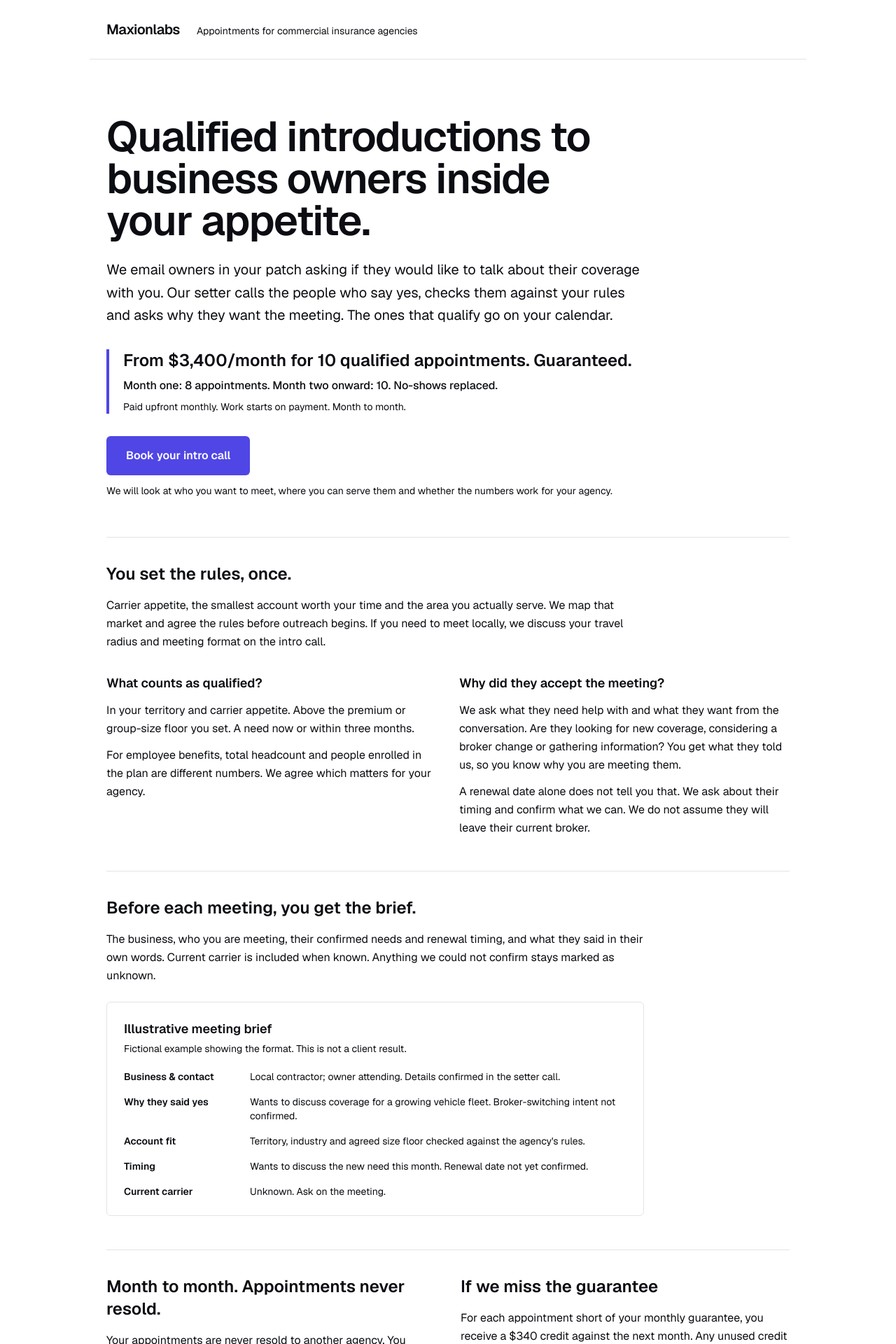
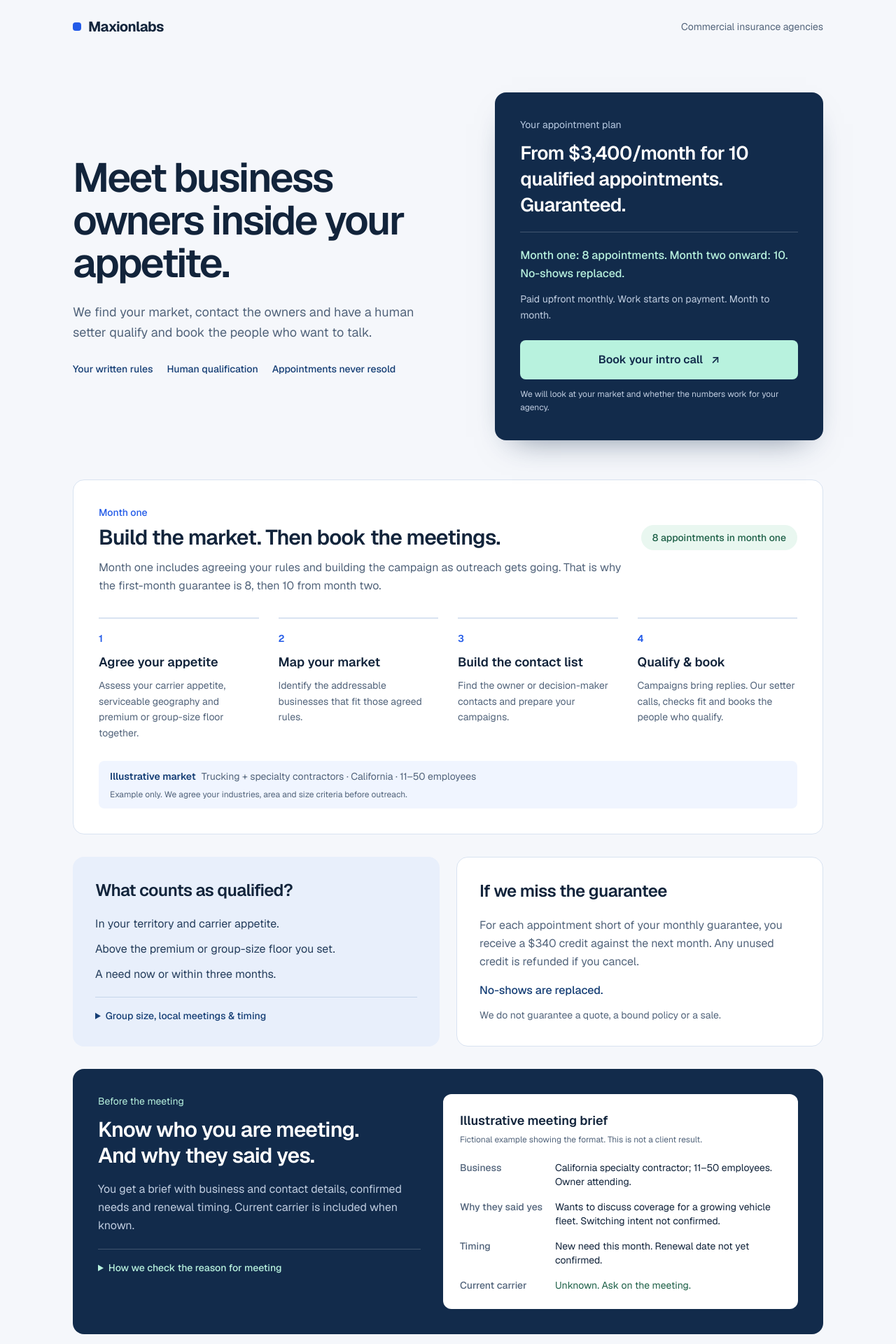
Before and after one commit to maxionmain321/www.maxionlabs.com-active-, a Next.js app in the folder gtm-landing-page/: page /insurance in a window 1280 px wide. Shown: the top 1920 px of the page at 70% size. Built offline with nearby package versions, Linux system fonts and the light colour scheme.

Commit message:
feat: clarify insurance landing hierarchy and month-one process
Linear: MAX-595

```diff
--- a/gtm-landing-page/app/insurance/InsuranceDraft.tsx
+++ b/gtm-landing-page/app/insurance/InsuranceDraft.tsx
@@ -32,51 +32,59 @@ export default function InsurancePage() {
     setCalendar(bookingUrl(ledger))
   }
   return (
-    <main className="min-h-screen bg-white text-slate-950">
-      <header className="mx-auto max-w-5xl px-6 py-7 border-b border-slate-200"><a href="/" className="text-xl font-semibold tracking-tight">Maxionlabs</a><span className="block sm:inline sm:ml-6 text-sm text-slate-500">Appointments for commercial insurance agencies</span></header>
-      <div className="mx-auto max-w-5xl px-6 py-14 sm:py-20">
-        <section className="max-w-3xl">
-          <h1 className="text-4xl sm:text-6xl font-semibold leading-[1.08] tracking-tight">Qualified introductions to business owners inside your appetite.</h1>
-          <p className="mt-6 text-xl leading-relaxed text-slate-600">We email owners in your patch asking if they would like to talk about their coverage with you. Our setter calls the people who say yes, checks them against your rules and asks why they want the meeting. The ones that qualify go on your calendar.</p>
-          <div className="mt-8 border-l-4 border-indigo-600 pl-5">
-            <p className="text-2xl font-semibold">From $3,400/month for 10 qualified appointments. Guaranteed.</p>
-            <p className="mt-2 text-base font-medium">Month one: 8 appointments. Month two onward: 10. No-shows replaced.</p>
-            <p className="mt-2 text-sm text-slate-600">Paid upfront monthly. Work starts on payment. Month to month.</p>
+    <main className="min-h-screen bg-[#f5f7fb] text-[#12243b]">
+      <header className="mx-auto flex max-w-6xl flex-wrap items-center justify-between gap-3 px-6 py-6 sm:px-10">
+        <a href="/" className="flex items-center gap-2.5 text-xl font-bold tracking-tight"><span aria-hidden className="h-3 w-3 rounded-sm bg-[#235be8]" />Maxionlabs</a>
+        <span className="text-sm text-[#52647b]">Commercial insurance agencies</span>
+      </header>
+      <div className="mx-auto max-w-6xl px-6 pb-12 sm:px-10">
+        <section className="grid items-center gap-8 py-9 sm:py-14 lg:grid-cols-[1.15fr_1fr] lg:gap-16">
+          <div>
+            <h1 className="max-w-xl text-[42px] font-semibold leading-[1.05] tracking-[-0.045em] sm:text-[58px]">Meet business owners inside your appetite.</h1>
+            <p className="mt-6 max-w-lg text-lg leading-relaxed text-[#52647b]">We find your market, contact the owners and have a human setter qualify and book the people who want to talk.</p>
+            <div className="mt-7 flex flex-wrap gap-x-5 gap-y-2 text-sm font-medium text-[#153e75]"><span>Your written rules</span><span>Human qualification</span><span>Appointments never resold</span></div>
           </div>
-          <button type="button" onClick={openCalendar} className="mt-8 rounded-md bg-indigo-600 px-7 py-4 text-white font-semibold hover:bg-indigo-700 focus-visible:outline focus-visible:outline-2 focus-visible:outline-offset-4 focus-visible:outline-indigo-600">Book your intro call</button>
-          <p className="mt-3 text-sm text-slate-500">We will look at who you want to meet, where you can serve them and whether the numbers work for your agency.</p>
-        </section>
-        <section className="mt-14 border-t border-slate-200 pt-9">
-          <h2 className="text-2xl font-semibold">You set the rules, once.</h2>
-          <p className="mt-4 max-w-3xl leading-relaxed text-slate-600">Carrier appetite, the smallest account worth your time and the area you actually serve. We map that market and agree the rules before outreach begins. If you need to meet locally, we discuss your travel radius and meeting format on the intro call.</p>
-          <div className="mt-8 grid gap-8 sm:grid-cols-2">
-            <div><h3 className="text-lg font-semibold">What counts as qualified?</h3><p className="mt-3 leading-relaxed text-slate-600">In your territory and carrier appetite. Above the premium or group-size floor you set. A need now or within three months.</p><p className="mt-3 leading-relaxed text-slate-600">For employee benefits, total headcount and people enrolled in the plan are different numbers. We agree which matters for your agency.</p></div>
-            <div><h3 className="text-lg font-semibold">Why did they accept the meeting?</h3><p className="mt-3 leading-relaxed text-slate-600">We ask what they need help with and what they want from the conversation. Are they looking for new coverage, considering a broker change or gathering information? You get what they told us, so you know why you are meeting them.</p><p className="mt-3 leading-relaxed text-slate-600">A renewal date alone does not tell you that. We ask about their timing and confirm what we can. We do not assume they will leave their current broker.</p></div>
+          <div className="rounded-2xl bg-[#122b4b] p-7 text-white shadow-[0_20px_45px_-25px_rgba(18,43,75,0.6)] sm:p-9">
+            <p className="text-sm text-[#b9cbe3]">Your appointment plan</p>
+            <p className="mt-3 text-[27px] font-semibold leading-snug tracking-tight">From $3,400/month for 10 qualified appointments. Guaranteed.</p>
+            <p className="mt-5 border-t border-white/20 pt-5 text-base font-medium leading-relaxed text-[#b8f2de]">Month one: 8 appointments. Month two onward: 10. No-shows replaced.</p>
+            <p className="mt-3 text-sm leading-relaxed text-[#c0cde0]">Paid upfront monthly. Work starts on payment. Month to month.</p>
+            <button type="button" onClick={openCalendar} className="mt-6 w-full rounded-lg bg-[#b8f2de] px-6 py-4 font-semibold text-[#122b4b] transition-colors hover:bg-[#d5faed] focus-visible:outline focus-visible:outline-2 focus-visible:outline-offset-4 focus-visible:outline-[#b8f2de]">Book your intro call <span aria-hidden className="ml-2">↗</span></button>
+            <p className="mt-3 text-xs leading-relaxed text-[#c0cde0]">We will look at your market and whether the numbers work for your agency.</p>
           </div>
         </section>
-        <section className="mt-12 border-t border-slate-200 pt-9">
-          <h2 className="text-2xl font-semibold">Before each meeting, you get the brief.</h2>
-          <p className="mt-4 max-w-3xl leading-relaxed text-slate-600">The business, who you are meeting, their confirmed needs and renewal timing, and what they said in their own words. Current carrier is included when known. Anything we could not confirm stays marked as unknown.</p>
-          <div className="mt-6 max-w-3xl rounded-md border border-slate-200 bg-slate-50 p-5 sm:p-6">
-            <h3 className="text-lg font-semibold">Illustrative meeting brief</h3>
-            <p className="mt-1 text-sm text-slate-500">Fictional example showing the format. This is not a client result.</p>
-            <dl className="mt-5 grid gap-y-4 text-sm sm:grid-cols-[160px_1fr] sm:gap-x-5">
-              <dt className="font-semibold">Business &amp; contact</dt><dd>Local contractor; owner attending. Details confirmed in the setter call.</dd>
-              <dt className="font-semibold">Why they said yes</dt><dd>Wants to discuss coverage for a growing vehicle fleet. Broker-switching intent not confirmed.</dd>
-              <dt className="font-semibold">Account fit</dt><dd>Territory, industry and agreed size floor checked against the agency&apos;s rules.</dd>
-              <dt className="font-semibold">Timing</dt><dd>Wants to discuss the new need this month. Renewal date not yet confirmed.</dd>
-              <dt className="font-semibold">Current carrier</dt><dd>Unknown. Ask on the meeting.</dd>
-            </dl>
-          </div>
+
+        <section className="rounded-2xl border border-[#d9e3f1] bg-white p-6 sm:p-9">
+          <div className="flex flex-wrap items-end justify-between gap-4"><div><p className="text-sm font-medium text-[#235be8]">Month one</p><h2 className="mt-2 text-3xl font-semibold tracking-tight">Build the market. Then book the meetings.</h2></div><span className="rounded-full bg-[#e9f7f0] px-4 py-2 text-sm font-medium text-[#1d6047]">8 appointments in month one</span></div>
+          <p className="mt-3 max-w-3xl leading-relaxed text-[#52647b]">Month one includes agreeing your rules and building the campaign as outreach gets going. That is why the first-month guarantee is 8, then 10 from month two.</p>
+          <ol className="mt-8 grid gap-7 sm:grid-cols-2 lg:grid-cols-4">
+            {[
+              ['Agree your appetite', 'Assess your carrier appetite, serviceable geography and premium or group-size floor together.'],
+              ['Map your market', 'Identify the addressable businesses that fit those agreed rules.'],
+              ['Build the contact list', 'Find the owner or decision-maker contacts and prepare your campaigns.'],
+              ['Qualify & book', 'Campaigns bring replies. Our setter calls, checks fit and books the people who qualify.'],
+            ].map(([title, body], index) => <li key={title} className="border-t-2 border-[#d9e3f1] pt-4"><span className="text-sm font-semibold text-[#235be8]">{index + 1}</span><h3 className="mt-2 text-lg font-semibold">{title}</h3><p className="mt-2 text-sm leading-relaxed text-[#52647b]">{body}</p></li>)}
+          </ol>
+          <div className="mt-7 flex flex-wrap items-center gap-2 rounded-lg bg-[#f0f5ff] px-4 py-3 text-sm"><span className="font-semibold text-[#153e75]">Illustrative market</span><span className="text-[#52647b]">Trucking + specialty contractors · California · 11–50 employees</span><p className="w-full text-xs text-[#52647b]">Example only. We agree your industries, area and size criteria before outreach.</p></div>
         </section>
-        <section className="mt-12 border-t border-slate-200 pt-9 grid gap-9 sm:grid-cols-2">
-          <div><h2 className="text-2xl font-semibold">Month to month. Appointments never resold.</h2><p className="mt-4 leading-relaxed text-slate-600">Your appointments are never resold to another agency. You receive the mapped market as CSV files, plus a renewal calendar that builds as dates are captured and confirmed. Cross-sell and win-back campaigns are included when you supply the client lists and policy information.</p></div>
-          <div><h2 className="text-2xl font-semibold">If we miss the guarantee</h2><p className="mt-4 leading-relaxed text-slate-600">For each appointment short of your monthly guarantee, you receive a $340 credit against the next month. Any unused credit is refunded if you cancel. We replace no-shows. We do not guarantee a quote, a bound policy or a sale.</p></div>
+
+        <section className="grid gap-6 py-8 lg:grid-cols-2">
+          <div className="rounded-2xl bg-[#e8effb] p-6 sm:p-8"><h2 className="text-2xl font-semibold tracking-tight">What counts as qualified?</h2><ul className="mt-5 space-y-3 text-[#243d5c]"><li>In your territory and carrier appetite.</li><li>Above the premium or group-size floor you set.</li><li>A need now or within three months.</li></ul><details className="mt-5 border-t border-[#c6d5eb] pt-4"><summary className="cursor-pointer text-sm font-medium text-[#153e75]">Group size, local meetings &amp; timing</summary><p className="mt-3 text-sm leading-relaxed text-[#52647b]">For benefits, total headcount and enrolled members are different numbers. We agree which matters for your agency. Travel radius and meeting format are discussed on the intro call. We ask about timing and confirm what we can; a renewal date does not establish willingness to switch brokers.</p></details></div>
+          <div className="rounded-2xl border border-[#d9e3f1] bg-white p-6 sm:p-8"><h2 className="text-2xl font-semibold tracking-tight">If we miss the guarantee</h2><p className="mt-5 leading-relaxed text-[#52647b]">For each appointment short of your monthly guarantee, you receive a $340 credit against the next month. Any unused credit is refunded if you cancel.</p><p className="mt-4 font-medium text-[#153e75]">No-shows are replaced.</p><p className="mt-3 text-sm leading-relaxed text-[#52647b]">We do not guarantee a quote, a bound policy or a sale.</p></div>
         </section>
-        <section className="mt-12 border-t border-slate-200 pt-9"><h2 className="text-2xl font-semibold">What the evidence shows</h2><p className="mt-4 max-w-3xl leading-relaxed text-slate-600">For construction software selling to contractors: 26 sales-qualified demos and 6 annual contracts signed. That shows our outreach work in another industry. We do not have an insurance agency case study yet, and this does not establish your insurance conversion rate.</p><a className="inline-block mt-4 text-indigo-700 underline underline-offset-4" href="/#client-wins">See client evidence</a><p className="mt-2 text-xs text-slate-500">Anonymized with permission. Proof registry verified September 30, 2026; corrected count confirmed October 1.</p><p className="mt-4 max-w-3xl leading-relaxed text-slate-600">On the intro call, we can walk through how we would target your market. Bring a partner or producer if they need to see the process before you decide.</p></section>
-        {calendar && <section aria-label="Booking" className="mt-12 border-t border-slate-200 pt-8"><h2 className="text-2xl font-semibold mb-4">Choose a time</h2><iframe title="Book your intro call" src={calendar} className="w-full min-h-[720px] border-0" /><a className="text-indigo-700 underline" href={calendar}>Open the calendar in a new page</a></section>}
+
+        <section className="grid gap-8 rounded-2xl bg-[#122b4b] p-6 text-white sm:p-9 lg:grid-cols-[1fr_1.1fr]">
+          <div><p className="text-sm text-[#b8f2de]">Before the meeting</p><h2 className="mt-3 text-3xl font-semibold leading-tight tracking-tight">Know who you are meeting.<br />And why they said yes.</h2><p className="mt-4 leading-relaxed text-[#c0cde0]">You get a brief with business and contact details, confirmed needs and renewal timing. Current carrier is included when known.</p><details className="mt-5 border-t border-white/20 pt-4"><summary className="cursor-pointer text-sm font-medium text-[#b8f2de]">How we check the reason for meeting</summary><p className="mt-3 text-sm leading-relaxed text-[#c0cde0]">Our setter asks what they need help with: new coverage, a possible broker change or information. You get what they told us in their own words. Unconfirmed facts stay marked as unknown; we do not assume they will leave their broker.</p></details></div>
+          <div className="rounded-xl bg-white p-5 text-[#12243b] sm:p-6"><h3 className="text-lg font-semibold">Illustrative meeting brief</h3><p className="mt-1 text-xs leading-relaxed text-[#52647b]">Fictional example showing the format. This is not a client result.</p><dl className="mt-5 grid gap-y-4 text-sm sm:grid-cols-[120px_1fr] sm:gap-x-4"><dt className="font-medium text-[#52647b]">Business</dt><dd>California specialty contractor; 11–50 employees. Owner attending.</dd><dt className="font-medium text-[#52647b]">Why they said yes</dt><dd>Wants to discuss coverage for a growing vehicle fleet. Switching intent not confirmed.</dd><dt className="font-medium text-[#52647b]">Timing</dt><dd>New need this month. Renewal date not yet confirmed.</dd><dt className="font-medium text-[#52647b]">Current carrier</dt><dd className="text-[#1d6047]">Unknown. Ask on the meeting.</dd></dl></div>
+        </section>
+
+        <section className="grid gap-7 py-9 lg:grid-cols-[1.1fr_1fr]">
+          <div className="p-1"><h2 className="text-2xl font-semibold tracking-tight">What the evidence shows</h2><p className="mt-4 font-medium text-[#153e75]">26 sales-qualified demos. 6 annual contracts signed.</p><p className="mt-2 text-sm leading-relaxed text-[#52647b]">Construction software selling to contractors. Cross-industry evidence; we do not have an insurance agency case study yet, and this does not establish your insurance conversion rate.</p><a href="/#client-wins" className="mt-4 inline-block text-sm font-medium text-[#235be8] underline underline-offset-4">See client evidence ↗</a><p className="mt-2 text-xs text-[#52647b]">Anonymized with permission. Registry verified September 30, 2026; corrected October 1.</p></div>
+          <div className="rounded-xl border border-[#d9e3f1] bg-white px-6 py-5"><details><summary className="cursor-pointer font-semibold">What else is included?</summary><p className="mt-3 text-sm leading-relaxed text-[#52647b]">Your mapped market as CSV files and a renewal calendar that builds as dates are captured and confirmed. Cross-sell and win-back campaigns are included when you supply client lists and policy information. No additional appointment or sales guarantee attaches to these bonuses.</p></details><p className="mt-5 border-t border-[#d9e3f1] pt-4 text-sm text-[#52647b]">Bring a partner or producer to the intro call if they need to see the targeting before you decide.</p></div>
+        </section>
+        {calendar && <section aria-label="Booking" className="rounded-2xl border border-[#d9e3f1] bg-white p-6 sm:p-8"><h2 className="mb-4 text-2xl font-semibold">Choose a time</h2><iframe title="Book your intro call" src={calendar} className="min-h-[720px] w-full border-0" /><a className="text-sm text-[#235be8] underline" href={calendar}>Open the calendar in a new page</a></section>}
       </div>
-      <footer className="border-t border-slate-200 px-6 py-7 text-center text-sm text-slate-500">Maxionlabs · Commercial insurance appointment setting</footer>
+      <footer className="border-t border-[#d9e3f1] px-6 py-6 text-center text-xs text-[#52647b]">Maxionlabs · Commercial insurance appointment setting</footer>
     </main>
   )
 }
```
